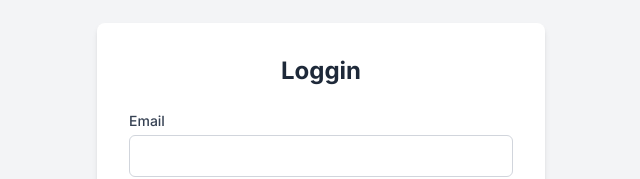
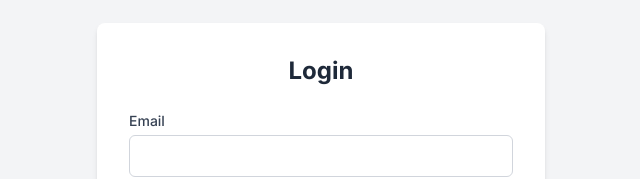
Before and after one commit to nslvarez90/kameleon-test, a Next.js app: page /auth/login in a window 1280 px wide. Shown: the part 207-386 px from the top of the page, without its empty margins (319-959 px from the left). Built offline with nearby package versions, Linux system fonts and the light colour scheme.

Commit message:
(fix|login) update text language

```diff
--- a/src/app/auth/login/page.tsx
+++ b/src/app/auth/login/page.tsx
@@ -19,18 +19,18 @@
       if (user) {
         router.push('/dashboard');
       } else {
-        setError('Credenciales incorrectas');
+        setError('Wrong username or password');
       }
     } catch (err) {
      console.error("Error:", err);
-      setError('Error al iniciar sesión');
+      setError('Some error ocurrs, please try later');
     }
   };
 
   return (
     <div className="min-h-screen flex items-center justify-center bg-gray-100">
       <div className="bg-white p-8 rounded-lg shadow-md w-full max-w-md">
-        <h1 className="text-2xl font-bold text-center mb-6 text-gray-800">Loggin</h1>
+        <h1 className="text-2xl font-bold text-center mb-6 text-gray-800">Login</h1>
 
         {error && (
           <div className="mb-4 p-3 bg-red-100 text-red-700 rounded-md">
```
